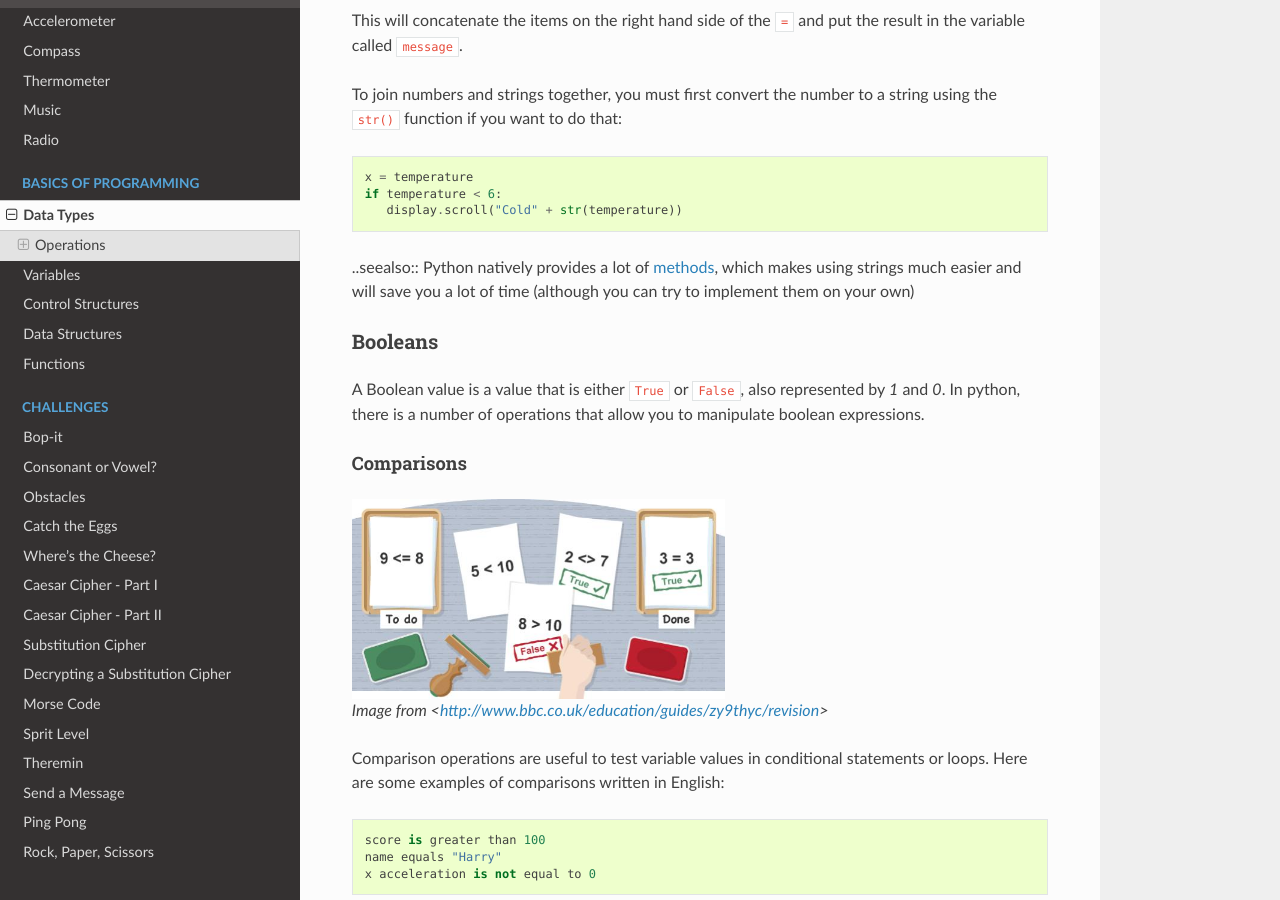
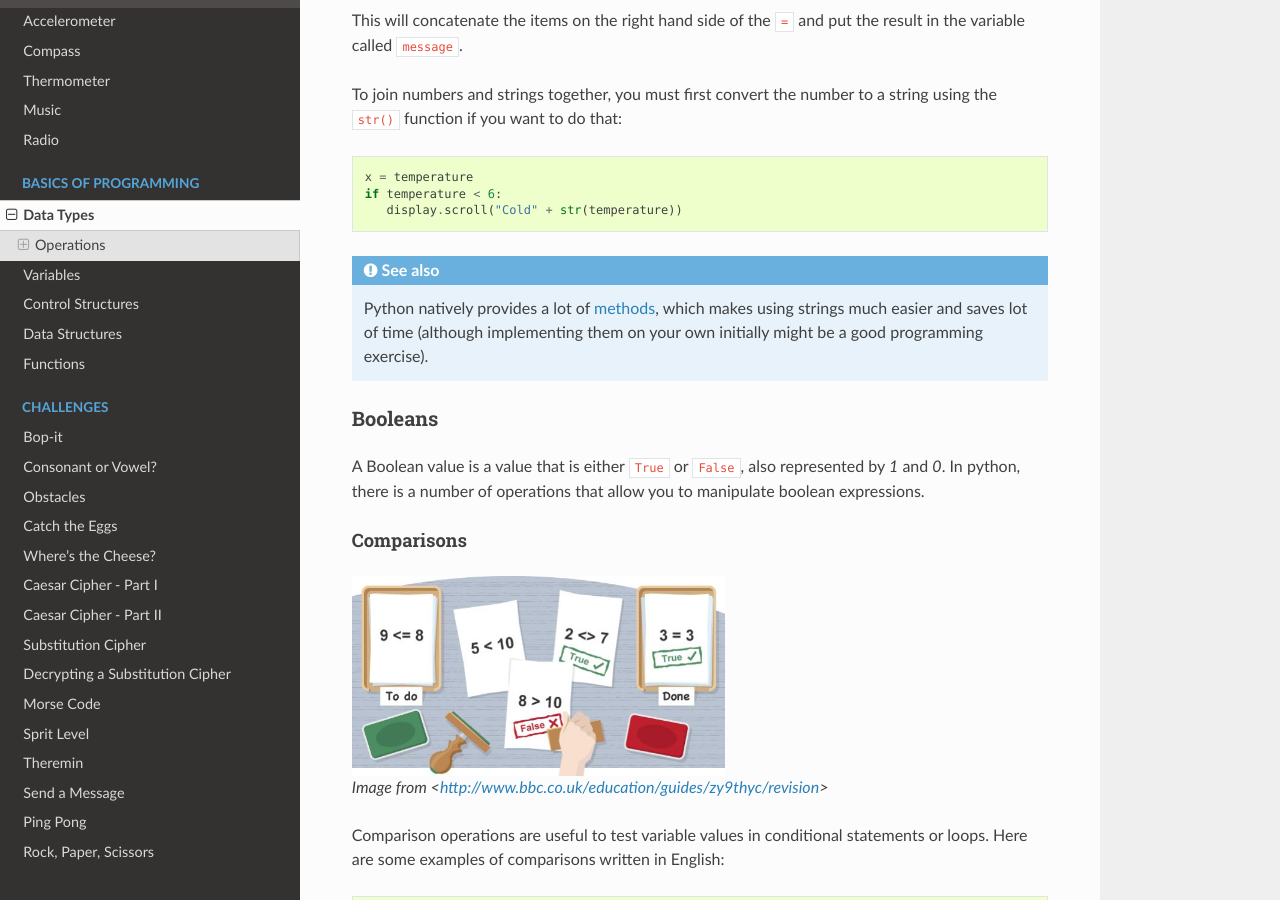
Before and after one commit to rharbird/microbit-challenges, a Sphinx documentation site: the page built from docs/source/basics/data_types.rst, in a window 1280 px wide and 900 px high, scrolled down 1789 px. Built offline with Sphinx 7.4.7 and the Read the Docs theme 2.0.0, drawn with Linux system fonts in a browser that asks for light colours; pages that are not in the unit, such as notebooks, are missing from menus.

Commit message:
Fix box rendering

```diff
--- a/docs/source/basics/data_types.rst
+++ b/docs/source/basics/data_types.rst
@@ -71,7 +71,7 @@ To join numbers and strings together, you must first convert the number to a str
 	if temperature < 6:
 	   display.scroll("Cold" + str(temperature))
 
-..seealso:: Python natively provides a lot of methods_, which makes using strings much easier and will save you a lot of time (although you can try to implement them on your own)
+.. seealso:: Python natively provides a lot of methods_, which makes using strings much easier and saves lot of time (although implementing them on your own initially might be a good programming exercise).
 
 .. _methods: https://www.programiz.com/python-programming/methods/string
 
```
